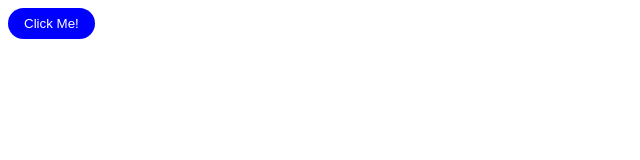
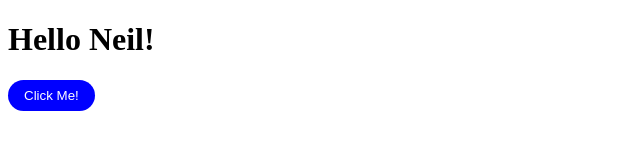
Before and after one commit to neilpearce/My-react, a plain HTML site: page index.html in a window 1280 px wide. Shown: the whole page, without its empty margins (0-640 px from the left). Drawn offline with Linux system fonts and the light colour scheme.

Commit message:
Hello Neil

```diff
--- a/index.html
+++ b/index.html
@@ -10,6 +10,8 @@
 </head>
 <body>
 
+    <h1>Hello Neil!</h1>
+
    <button id="btn">Click Me!</button>
 
    <div id="feed">
```
